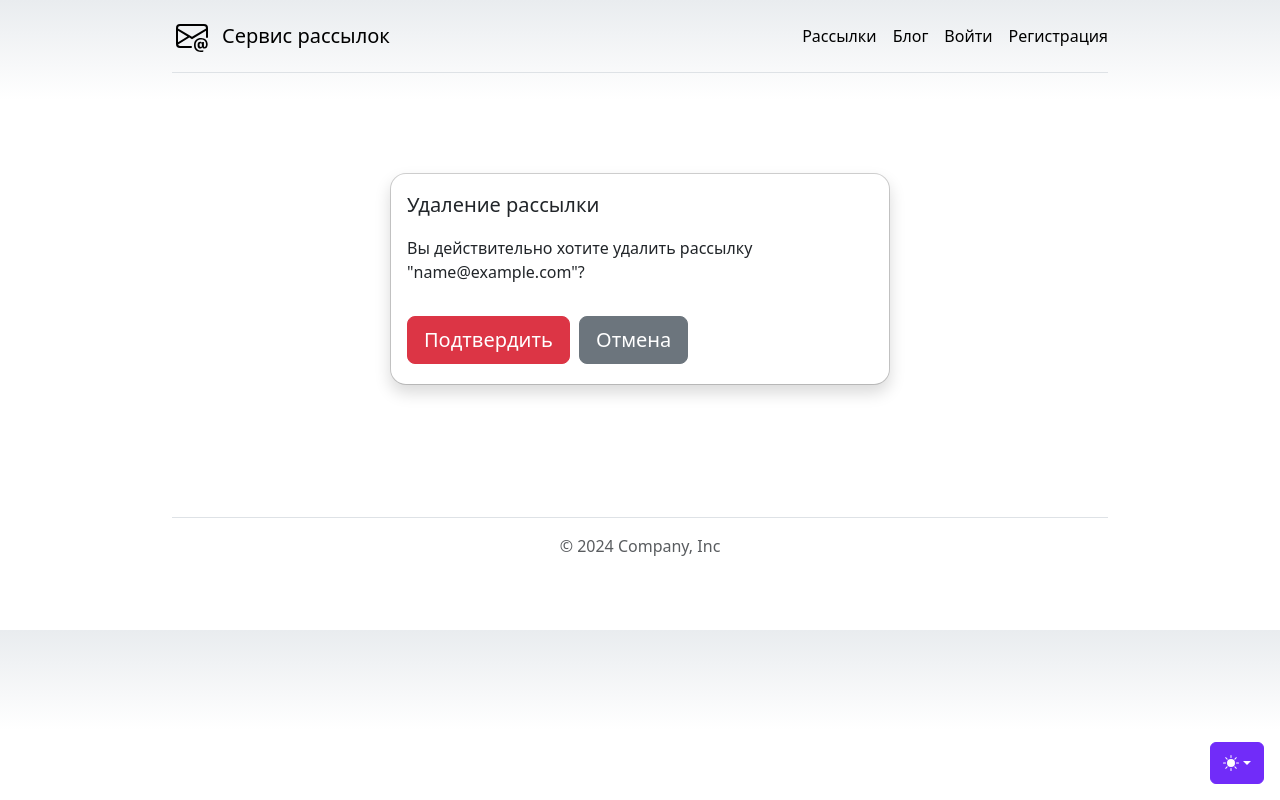
After one commit to Maknaffin/Mailing_Service, a Django app: page /delete/1/ in a window 1280 px wide. The commit adds this page. Run offline with Django 4.2, Linux system fonts and the light colour scheme; tables that the repository leaves empty hold one stand-in row (values such as "Sample post"); some libraries are stand-ins or nearby versions.

Commit message:
Add form create, edit, delete

```diff
--- /dev/null
+++ b/mailings/templates/mailings/mailings_confirm_delete.html
@@ -0,0 +1,25 @@
+{% extends 'mailings/base.html' %}
+
+{% block content %}
+<div class="modal modal-sheet position-static d-block  p-4 py-md-5" tabindex="-1" role="dialog"
+     id="modalSheet">
+    <div class="modal-dialog" role="document">
+        <div class="modal-content rounded-4 shadow">
+            <div class="modal-header border-bottom-0">
+                <h3 class="modal-title fs-5">Удаление рассылки</h3>
+            </div>
+            <div class="modal-body py-0">
+                <p>Вы действительно хотите удалить рассылку "{{ object.mailing_name }}"?</p>
+            </div>
+            <div class="modal-footer flex-column align-items-stretch w-100 gap-2 pb-3 border-top-0">
+                <form method="post">
+                    {% csrf_token %}
+                    <button type="submit" class="btn btn-lg btn-danger">Подтвердить</button>
+                    <a href="{% url 'mailings:mailing_list' %}" type="button" class="btn btn-lg btn-secondary"
+                       data-bs-dismiss="modal">Отмена</a>
+                </form>
+            </div>
+        </div>
+    </div>
+</div>
+{% endblock %}
--- a/mailings/urls.py
+++ b/mailings/urls.py
@@ -1,11 +1,15 @@
 from django.urls import path
 
 from mailings.apps import MailingsConfig
-from mailings.views import BaseTemplateView, MailingsListView
+from mailings.views import BaseTemplateView, MailingsListView, MailingsCreateView, MailingsUpdateView, \
+    MailingsDeleteView
 
 app_name = MailingsConfig.name
 
 urlpatterns = [
     path('', BaseTemplateView.as_view(), name='base'),
     path('list/', MailingsListView.as_view(), name='mailing_list'),
+    path('create/', MailingsCreateView.as_view(), name='mailing_create'),
+    path('edit/<int:pk>/', MailingsUpdateView.as_view(), name='mailing_edit'),
+    path('delete/<int:pk>/', MailingsDeleteView.as_view(), name='mailing_delete'),
 ]
--- a/mailings/views.py
+++ b/mailings/views.py
@@ -1,4 +1,5 @@
-from django.views.generic import TemplateView, ListView
+from django.urls import reverse_lazy
+from django.views.generic import TemplateView, ListView, CreateView, UpdateView, DeleteView
 
 from mailings.models import Mailings
 
@@ -9,3 +10,20 @@ class BaseTemplateView(TemplateView):
 
 class MailingsListView(ListView):
     model = Mailings
+
+
+class MailingsCreateView(CreateView):
+    model = Mailings
+    fields = '__all__'
+    success_url = reverse_lazy('mailings:mailing_list')
+
+
+class MailingsUpdateView(UpdateView):
+    model = Mailings
+    fields = '__all__'
+    success_url = reverse_lazy('mailings:mailing_list')
+
+
+class MailingsDeleteView(DeleteView):
+    model = Mailings
+    success_url = reverse_lazy('mailings:mailing_list')
```
Also changed, not shown: mailings/templates/mailings/mailings_form.html (added, +16 -0 lines), mailings/templates/mailings/mailings_list.html (+4 -4 lines).
